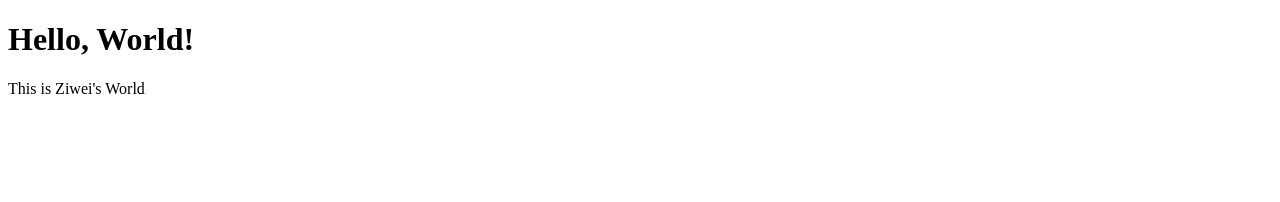
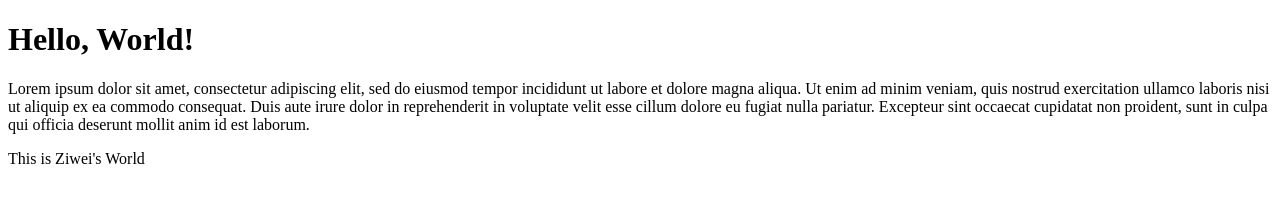
Before and after one commit to Ziwei999/manuscript, a plain HTML site: page index.html in a window 1280 px wide. Drawn offline with Linux system fonts and the light colour scheme.

Commit message:
Update index.html

```diff
--- a/index.html
+++ b/index.html
@@ -5,6 +5,7 @@
     </head>
     <body>
 <h1>Hello, World!</h1>
+Lorem ipsum dolor sit amet, consectetur adipiscing elit, sed do eiusmod tempor incididunt ut labore et dolore magna aliqua. Ut enim ad minim veniam, quis nostrud exercitation ullamco laboris nisi ut aliquip ex ea commodo consequat. Duis aute irure dolor in reprehenderit in voluptate velit esse cillum dolore eu fugiat nulla pariatur. Excepteur sint occaecat cupidatat non proident, sunt in culpa qui officia deserunt mollit anim id est laborum.
 <p>This is Ziwei's World</p>
     </body>
 </html>
```
